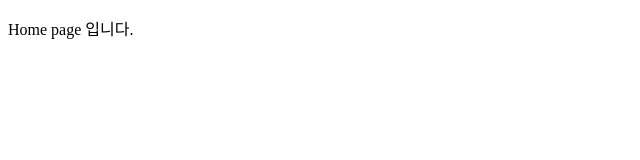
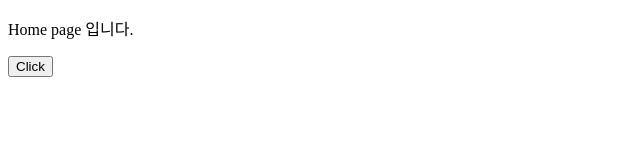
Before and after one commit to DoctorK4/cicd-practice, a React (Create React App) app: page / in a window 1280 px wide. Shown: the top 160 px of the page, without its empty margins (0-640 px from the left). Built offline with nearby package versions, Linux system fonts and the light colour scheme.

Commit message:
Feat:: 홈 화면 버튼 추가

```diff
--- a/src/Home.js
+++ b/src/Home.js
@@ -1,7 +1,10 @@
+import { Button } from './component/Button';
+
 export default function Home () {
   return (
     <div>
       <p>Home page 입니다.</p>
+      <Button type={'button'} disabled={false}>Click</Button>
     </div>
   );
 };
--- /dev/null
+++ b/src/component/Button.jsx
@@ -0,0 +1,10 @@
+export const Button = ({children, type, disabled}) => {
+  return (
+    <button
+    type={type}
+    disabled={disabled}
+    >
+      {children}
+    </button>
+  );
+};
```
